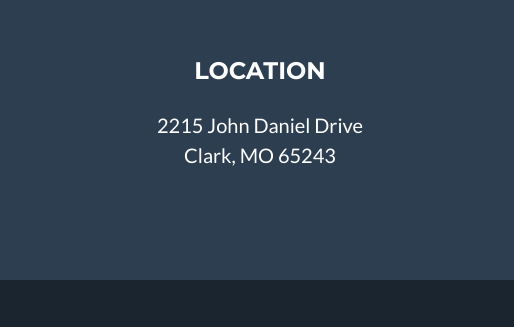
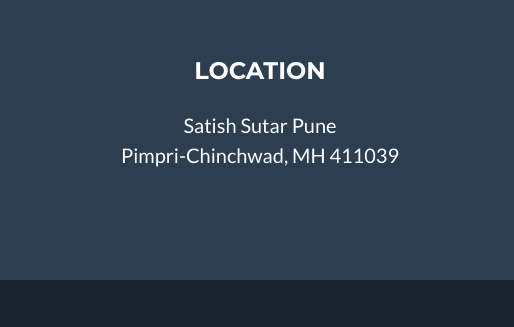
Before and after one commit to BSatishSutar/SSFolio, a plain HTML site: page index.html in a window 1280 px wide. Shown: the part 3180-3507 px from the top of the page, 0-514 px from the left. Drawn offline with nearby package versions, Linux system fonts and the light colour scheme.

Commit message:
Update index.html

```diff
--- a/index.html
+++ b/index.html
@@ -5,7 +5,7 @@
         <meta name="viewport" content="width=device-width, initial-scale=1, shrink-to-fit=no" />
         <meta name="description" content="" />
         <meta name="author" content="" />
-        <title>Freelancer - Start Bootstrap Theme</title>
+        <title>Satish Sutar Portfolio</title>
         <!-- Favicon-->
         <link rel="icon" type="image/x-icon" href="assets/favicon.ico" />
         <!-- Font Awesome icons (free version)-->
@@ -135,7 +135,7 @@
                 <!-- About Section Content-->
                 <div class="row">
                     <div class="col-lg-4 ms-auto"><p class="lead">Freelancer is a free bootstrap theme created by Start Bootstrap. The download includes the complete source files including HTML, CSS, and JavaScript as well as optional SASS stylesheets for easy customization.</p></div>
-                    <div class="col-lg-4 me-auto"><p class="lead">You can create your own custom avatar for the masthead, change the icon in the dividers, and add your email address to the contact form to make it fully functional!</p></div>
+                    <div class="col-lg-4 me-auto"><p class="lead">Experienced IT Professional skilled in cloud-based technology management, infrastructure deployment, and DevOps principles. Committed to continuous improvement in software delivery processes.!</p></div>
                 </div>
                 <!-- About Section Button-->
                 <div class="text-center mt-4">
@@ -225,9 +225,9 @@
                     <div class="col-lg-4 mb-5 mb-lg-0">
                         <h4 class="text-uppercase mb-4">Location</h4>
                         <p class="lead mb-0">
-                            2215 John Daniel Drive
+                            Satish Sutar Pune
                             <br />
-                            Clark, MO 65243
+                            Pimpri-Chinchwad, MH 411039
                         </p>
                     </div>
                     <!-- Footer Social Icons-->
```
